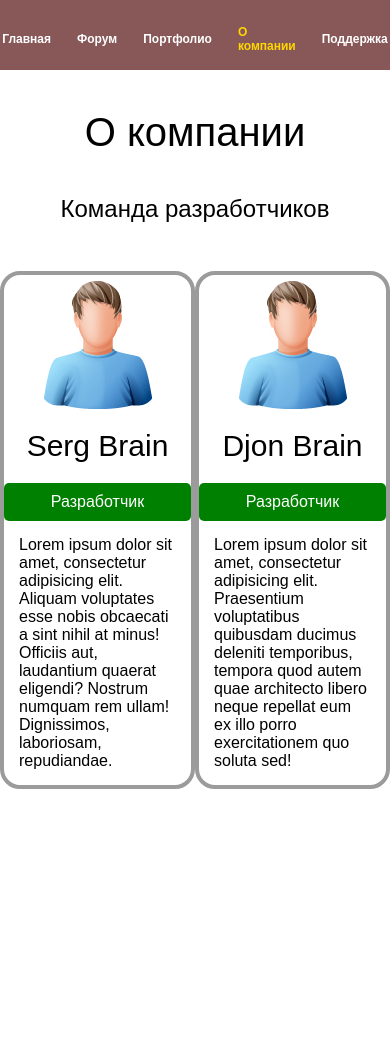
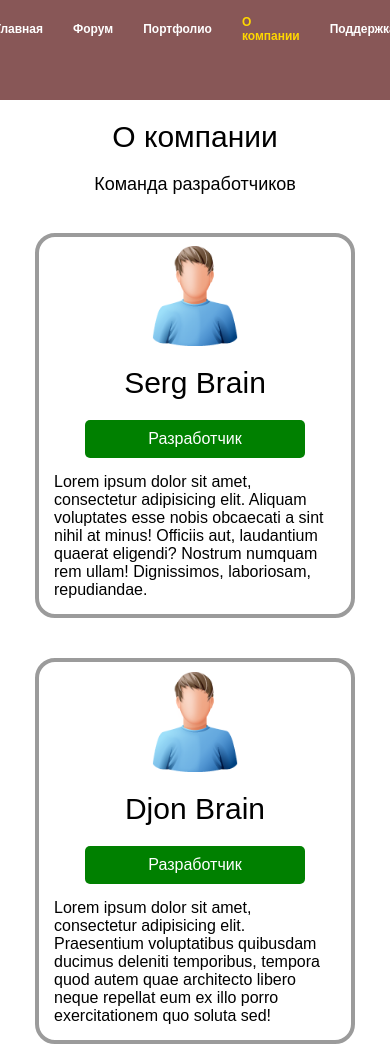
Before and after one commit to BrainsDev/developers.icu, a plain HTML site: page company.html in a window 390 px wide. Shown: the top 1044 px of the page. Before the commit the page ends 844 px from the top, so only its background shows below. Drawn offline with Linux system fonts and the light colour scheme.

Commit message:
адаптирован сайт под маленькие разрешения экранов

```diff
--- a/css/style-adaptive.css
+++ b/css/style-adaptive.css
@@ -19,6 +19,9 @@
     .company > h3 {
         margin-bottom: 2em;
     }
+    .company__dev img {
+        width: 80px;
+    }
 }
 @media screen and (max-width: 600px) {
     nav {
@@ -28,17 +31,49 @@
         padding: 25px 8px;
         font-size: 12px;
     }
+    .index {
+        height: calc(100vh - 70px);
+    }
     .index__name h1 {
         font-size: 42px;
     }
-    .index {
-        height: calc(100vh - 70px);
+}
+@media screen and (max-width: 500px) {
+    .links {
+        padding: 25px 6px;
+    }
+    .company > h2 {
+        font-size: 30px;
+        padding: 20px 0;
+    }
+    .company > h3 {
+        font-size: 18px;
+        margin-bottom: 1em;
+    }
+    .company__content {
+        flex-direction: column;
+    }
+    .company__dev {
+        width: 80%;
+        margin: 20px auto;
+    }
+    .company__dev img {
+        width: 100px;
     }
 }
 @media screen and (max-width: 425px) {
+    nav {
+        height: 100px;
+    }
     .links {
-
+        padding: 15px 10px;
+    }
+    .index {
+        height: calc(100vh - 100px);
+    }
+    .index__name h1 {
+        font-size: 32px;
     }
 }
-@media screen and (max-width: 375px) {  }
-@media screen and (max-width: 320px) {  }
+@media screen and (max-width: 375px) {}
+@media screen and (max-width: 320px) {}
```
